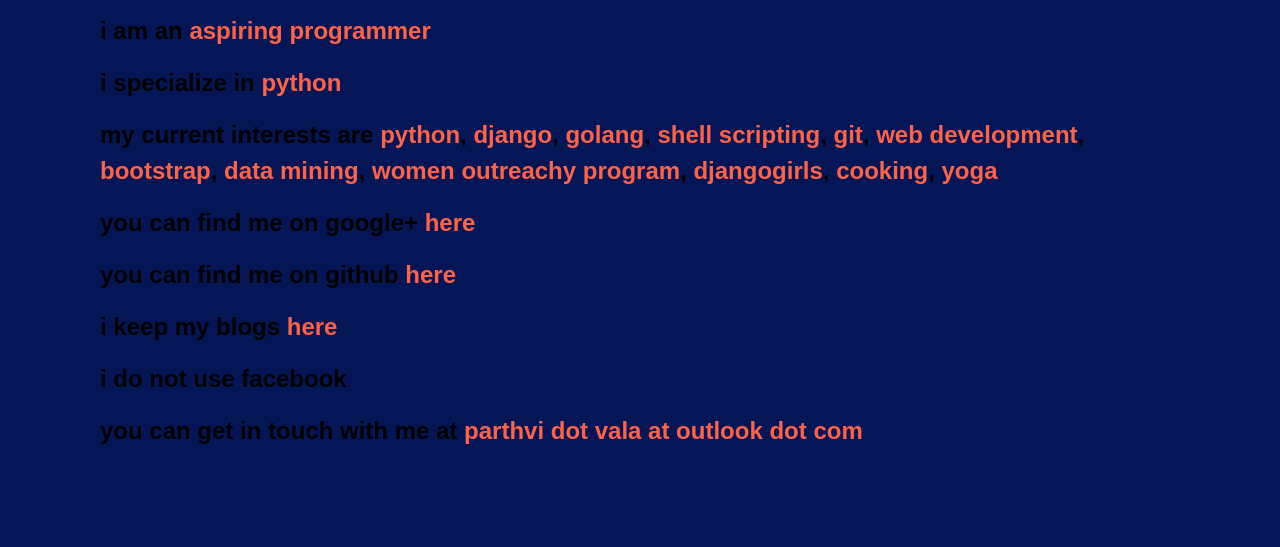
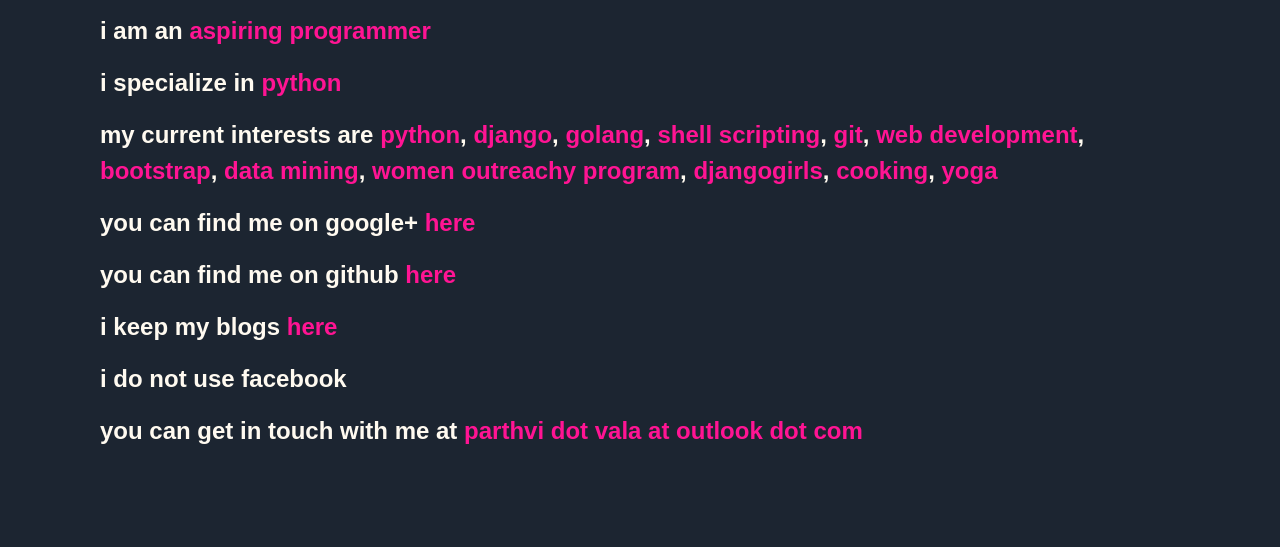
Before and after one commit to valaparthvi/valaparthvi.github.io, a plain HTML site: page index.html in a window 1280 px wide. Shown: the part 253-800 px from the top of the page. Drawn offline with nearby package versions, Linux system fonts and the light colour scheme; files whose address does not match are found by name.

Commit message:
Added another design.

```diff
--- /dev/null
+++ b/design.css
@@ -0,0 +1,21 @@
+body{
+    background-color: #1c2531;
+    padding-left:100px;
+    padding-top: 50px;
+    padding-right: 100px;
+    font-family: 'Arial';
+}
+
+img{
+  padding-left: 1000px;
+}
+
+a, a:visited{
+  text-decoration: none;
+  color:deeppink ;
+}
+
+p{
+  color: floralwhite;
+  font-size: 24px;
+}
--- a/index.html
+++ b/index.html
@@ -3,7 +3,7 @@
   <head>
     <title>Parthvi Vala</title>
     <link href="css/bootstrap.min.css" rel="stylesheet" media="screen">
-    <link rel="stylesheet" href="design2.css">
+    <link rel="stylesheet" href="design.css">
   </head>
   <body>
     <img src="/home/parthvivala/valaparthvi.github.io/DSC_07321.resized.png" />
```
